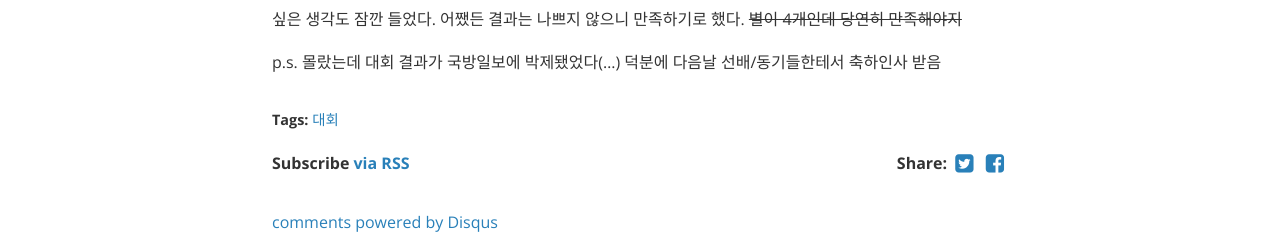
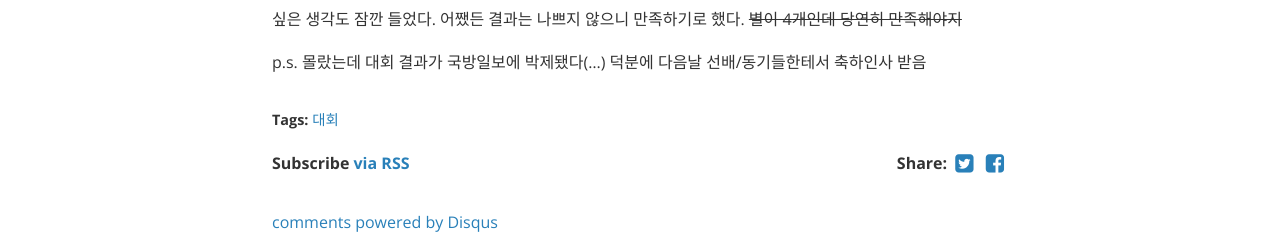
Before and after one commit to nyan101/nyan101.github.io, a Jekyll site: the page built from _posts/2021-08-15-airforce-cyberwarrior-contest-2021-review.md, in a window 1280 px wide. Shown: the part 1583-1827 px from the top of the page. Built offline with Jekyll 4.4.1, drawn with Linux system fonts in a browser that asks for light colours; nearby versions of some CDN libraries; comment, search, counter and statistics services are not loaded; a style sheet for code colours, icons or effects is not loaded.

Commit message:
fix filename

```diff
--- a/_posts/2021-08-15-airforce-cyberwarrior-contest-2021-review.md
+++ b/_posts/2021-08-15-airforce-cyberwarrior-contest-2021-review.md
@@ -26,4 +26,4 @@
 
 
 
-p.s. 몰랐는데 대회 결과가 국방일보에 박제됐었다(...) 덕분에 다음날 선배/동기들한테서 축하인사 받음
+p.s. 몰랐는데 대회 결과가 국방일보에 박제됐다(...) 덕분에 다음날 선배/동기들한테서 축하인사 받음
--- a/about.html
+++ b/about.html
@@ -191,7 +191,7 @@
 <ul class="resume-list">
 <li class="resume-item">
 <div class="resume-row">
-  <div class="resume-desc">제7회 공군 사이버전사 경연대회 <strong>최우수</strong></div>
+  <div class="resume-desc">제7회 공군 사이버전사 경연대회 <strong>최우수상</strong></div>
   <div class="resume-appendix">
     <div class="resume-organization">|공군본부</div>
     <div class="resume-date">Aug. 2021</div>
```
Also changed, not shown: _posts/2020-11-18-programming-contests-in-2020-review.md (renamed from _posts/2020-11-18-programming-contests-in-2020-review - 복사본.md).
